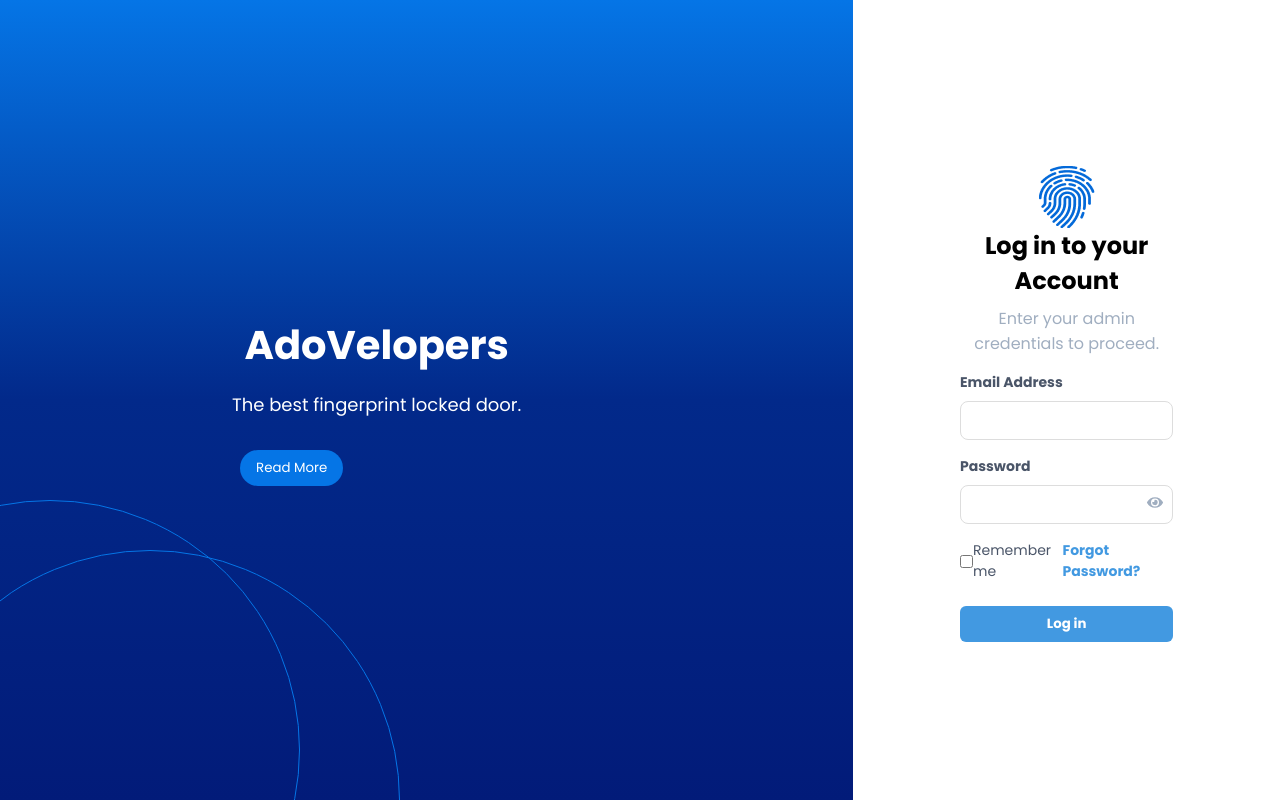
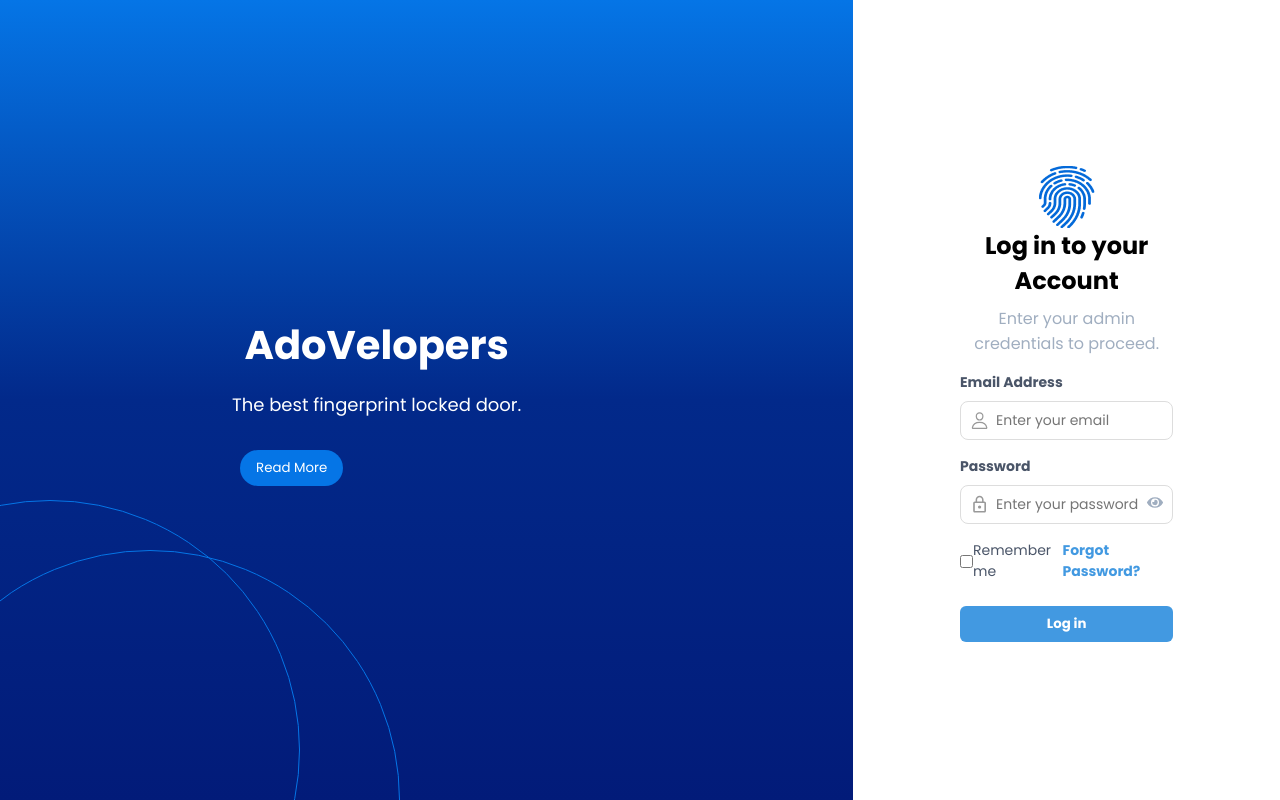
Before and after one commit to AdoVelopers/Adovelopers-Doorlock-Systems-Dashboard, a React (Vite) app: page / in a window 1280 px wide. Shown: the top 800 px of the page. Built offline with nearby package versions, Linux system fonts and the light colour scheme; a web font is replaced by a local one.

Commit message:
added icon for login inputs

```diff
--- a/src/components/Header.jsx
+++ b/src/components/Header.jsx
@@ -49,9 +49,7 @@ function Header() {
             if (result.isConfirmed) {
                 localStorage.removeItem('loginSuccess');
                 sessionStorage.clear();
-                Swal.fire("Logged out", "You have been successfully logged out.", "success").then(() => {
-                    navigate("/");
-                });
+                navigate("/", { state: { message: "You have successfully logged out." } }); // Pass message to login page
             }
         });
     };
--- a/src/pages/auth/Login.jsx
+++ b/src/pages/auth/Login.jsx
@@ -1,9 +1,11 @@
 import React, { useEffect, useState } from 'react';
-import { Link, useNavigate } from 'react-router-dom';
+import { Link, useNavigate, useLocation } from 'react-router-dom';
 import Swal from 'sweetalert2';
 import '../../styles/Login.css';
 import FingerPrint from '../../assets/Frame.png';
 import { FaEye, FaEyeSlash } from 'react-icons/fa';
+import { IoPersonOutline } from "react-icons/io5";
+import { MdLockOutline } from "react-icons/md";
 import { useUser } from '../../protectedRoutes/UserContext';
 import LoginLoading from './LoginLoading';
 
@@ -14,12 +16,17 @@ function Login() {
     const [eyeClass, setEyeClass] = useState('');
     const [loading, setLoading] = useState(false);
     const navigate = useNavigate();
+    const location = useLocation();
     const { loginUser } = useUser();
-    const [message, setMessage] = useState("");
 
     useEffect(() => {
-        if (location.state && location.state.message) {
-            setMessage(location.state.message);
+        if (location.state?.message) {
+            Swal.fire({
+                title: "Logged Out",
+                text: location.state.message,
+                icon: "success",
+                confirmButtonText: "OK",
+            });
         }
     }, [location.state]);
 
@@ -44,7 +51,6 @@ function Login() {
     const handleLogin = (e) => {
         e.preventDefault();
         setLoading(true);
-
 
         setTimeout(() => {
             if (email === defaultUser.email && password === defaultUser.password) {
@@ -74,9 +80,6 @@ function Login() {
 
     return (
         <div className="container">
-            <div>
-                {message && <div className="alert alert-success">{message}</div>}
-            </div>
             <div className="left-pane">
                 <h1 className="title">AdoVelopers</h1>
                 <p className="subtitle">The best fingerprint locked door.</p>
@@ -99,23 +102,29 @@ function Login() {
                         <form onSubmit={handleLogin}>
                             <div className="form-group">
                                 <label htmlFor="email" className="form-label">Email Address</label>
+                                <div className="input-container">
+                                    <IoPersonOutline className="input-icon" />
                                     <input
                                         id="email"
                                         type="email"
-                                    className="form-input"
+                                        className="form-input with-icon"
                                         value={email}
                                         onChange={(e) => setEmail(e.target.value)}
+                                        placeholder="Enter your email"
                                     />
+                                </div>
                             </div>
                             <div className="form-group">
                                 <label htmlFor="password" className="form-label">Password</label>
-                                <div className="password-container">
+                                <div className="input-container">
+                                    <MdLockOutline className="input-icon" />
                                     <input
                                         id="password"
                                         type={showPassword ? 'text' : 'password'}
-                                        className="form-input"
+                                        className="form-input with-icon"
                                         value={password}
                                         onChange={(e) => setPassword(e.target.value)}
+                                        placeholder="Enter your password"
                                     />
                                     <span
                                         className={`eye-icon ${eyeClass}`}
@@ -136,14 +145,10 @@ function Login() {
                             <div className="form-group">
                                 <button type="submit" className="login-btn">Log in</button>
                             </div>
-                            {/* <div className="signup-link">
-                                <p>Don't have an account? <Link to="/signup">Sign Up</Link></p>
-                            </div> */}
                         </form>
                     </div>
                 )}
             </div>
-
             <div className='circle-bottom'></div>
             <div className='circle-bottom2'></div>
         </div>
--- a/src/styles/Login.css
+++ b/src/styles/Login.css
@@ -120,7 +120,24 @@ h3 {
     color: #4a5568;
     outline: none;
 }
+.input-container {
+    display: flex;
+    align-items: center;
+    position: relative;
+    max-width: 25rem;
+    width: 100%;
+}
 
+.input-icon {
+    position: absolute;
+    left: 10px;
+    font-size: 1.2rem;
+    color: #999;
+}
+
+.form-input.with-icon {
+    padding-left: 35px; /* Space for the icon */
+}
 .form-input:focus {
     box-shadow: 0 0 0 0.125rem #3182ce;
     border-color: #3182ce;
```
Lines whose indentation alone changed are shown as unchanged.
